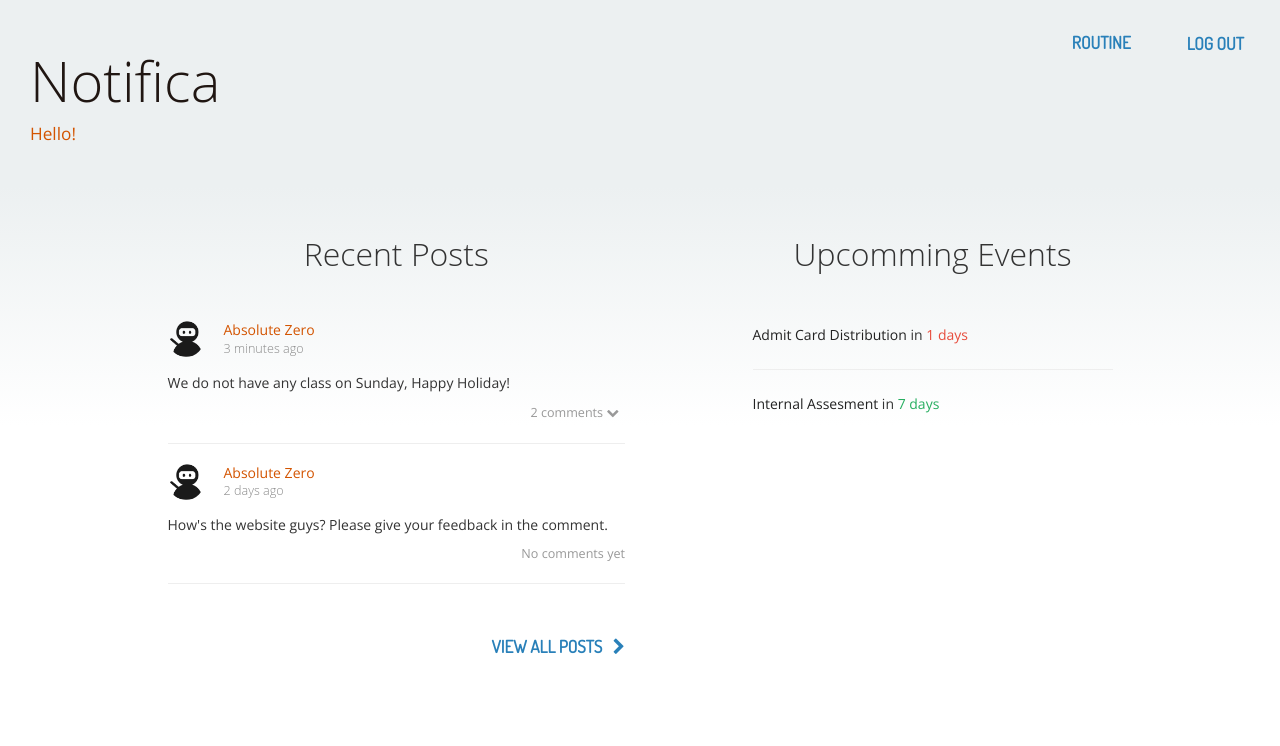
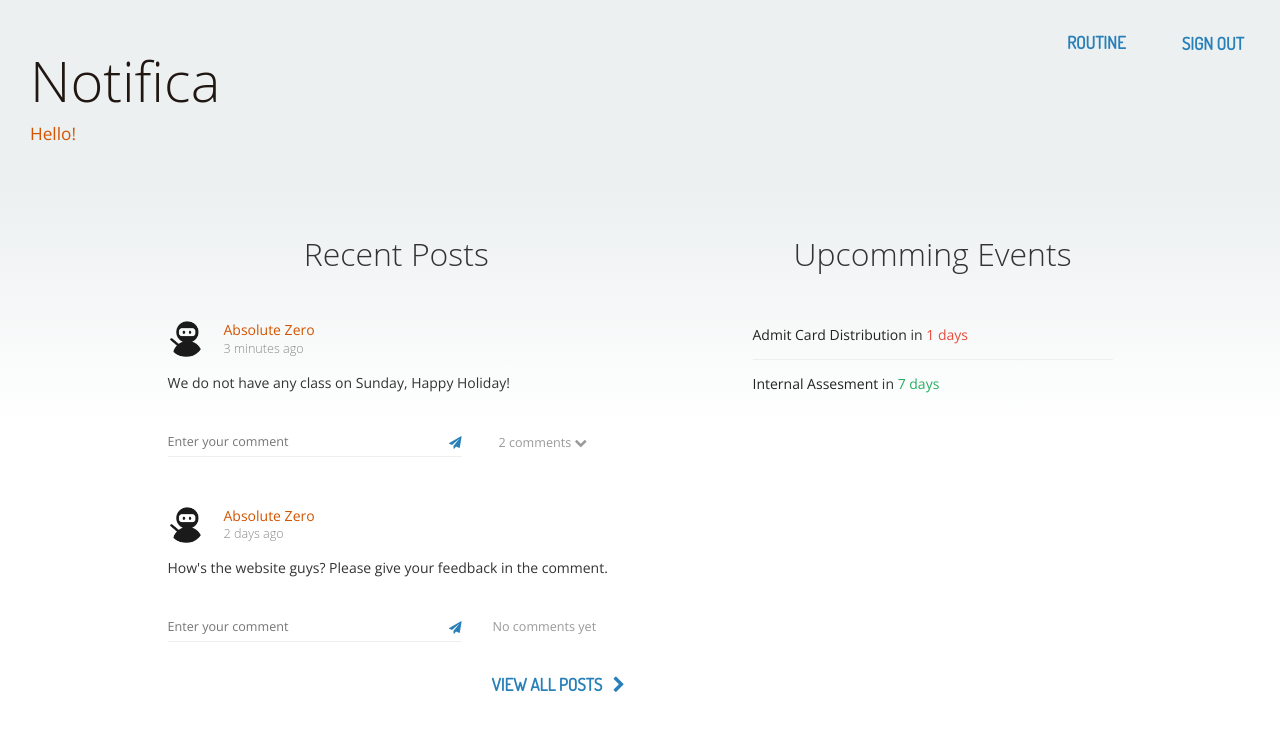
Before and after one commit to coders-circle/Notifica, a Django app: template web/classroom/templates/classroom/user.html in a window 1280 px wide. Shown: the top 746 px of the page. Run offline with Django 3.2, Linux system fonts and the light colour scheme; the template is opened without the code that fills it, so the values that code supplies are empty; some libraries are stand-ins or nearby versions.

Commit message:
finalize design for user's News feed

```diff
--- a/web/classroom/templates/classroom/user.html
+++ b/web/classroom/templates/classroom/user.html
@@ -19,7 +19,7 @@ Notifica: News feed
 <div class="block" id="title-block">
     <form method="post">
         {% csrf_token %}
-        <input type="submit" value="Log Out">
+        <input type="submit" value="Sign out">
     </form>
     <a href="{% url 'routine:routine' %}">Routine</a>
     <h1>Notifica</h1>
@@ -45,11 +45,16 @@ Notifica: News feed
                         We do not have any class on Sunday, Happy Holiday!
                     </p>
                     <div class="comments">
-                        <div class="container-expand-button">
-                            <button class="expand-button">2 comments <i class="fa fa-chevron-down"></i></button>
+                        <div class="container-comment-controls row">
+                            <div class="col-md-8">
+                                <input type="text" placeholder="Enter your comment">
+                                <button class="btn-send"><i class="fa fa-paper-plane"></i></button>
+                            </div>
+                            <div class="col-md-4">
+                                <button class="expand-button">2 comments <i class="fa fa-chevron-down"></i></button>
+                            </div>
                         </div>
                         <div class="list-comment">
-                            <h4>Comments</h4>
                             <div class="comment">
                                 <div class="user-info">
                                     <div class="container-user-avatar">
@@ -71,7 +76,7 @@ Notifica: News feed
                         </div>
                     </div>
                 </div>
-                <hr>
+
                 <div class="card card-post">
                     <div class="op-info">
                         <div class="container-user-avatar">
@@ -85,12 +90,18 @@ Notifica: News feed
                         How's the website guys? Please give your feedback in the comment.
                     </p>
                     <div class="comments">
-                        <div class="container-expand-button">
-                            <div class="expand-button">No comments yet </div>
+                        <div class="container-comment-controls row">
+                            <div class="col-md-8">
+                                <input type="text" placeholder="Enter your comment">
+                                <button class="btn-send"><i class="fa fa-paper-plane"></i></button>
+                            </div>
+                            <div class="col-md-4">
+                                No comments yet
+                            </div>
                         </div>
                     </div>
                 </div>
-                <hr>
+
                 <a id="view-all-link" href="#">View all Posts &nbsp;&nbsp;<i class="fa fa-chevron-right"></i></a>
             </div>
             <div class="col-md-4 col-md-offset-1">
--- a/web/main/templates/main/home.html
+++ b/web/main/templates/main/home.html
@@ -21,7 +21,7 @@ Notifica: Home
             <div class="col-md-6 col-md-offset-6 feature">
                 <h2>Always get notified, never miss a thing</h2>
                 <p>
-                    This app will not only keep you informed about your upcoming classes,
+                    This app not only keeps you informed about your upcoming classes,
                     but also reminds you of exams and unfinished homework.
                     Through the help of this app teachers can notify their students about
                     what topics will be covered in the upcoming lectures and henceforth
--- a/web/main/templates/main/register.html
+++ b/web/main/templates/main/register.html
@@ -23,7 +23,7 @@ Notifica: Register
                     {% csrf_token %}
 
                     {% if error %}
-                    <div class="alert alert-danger">{{ error }} </div>
+                    <div class="error"><i class="fa fa-times-circle"></i> {{ error }}</div>
                     {% endif %}
 
                     <input name="email" type="text" placeholder="Email Address">
--- a/web/main/templates/main/signin.html
+++ b/web/main/templates/main/signin.html
@@ -23,7 +23,7 @@ Notifica: Sign in
                     {% csrf_token %}
 
                     {% if error %}
-                    <div class="alert alert-danger">{{ error }} </div>
+                    <div class="error"><i class="fa fa-times-circle"></i> {{ error }}</div>
                     {% endif %}
 
                     <input name="username" type="text" placeholder="Username">
--- a/web/routine/templates/routine/routine.html
+++ b/web/routine/templates/routine/routine.html
@@ -59,7 +59,6 @@ Routine
             </div>
             {% endfor %}
         </div>
-
         <div class="col-md-10" id="col-r" data-starttime="{{start_time}}" data-endtime="{{end_time}}">
             <!--div class="row row-day" id="row-title-subjects">
                 <button class=" btn ripple-effect"><i class="fa fa-plus"></i> Add Period</button>
--- a/web/static/css/user.css
+++ b/web/static/css/user.css
@@ -52,16 +52,44 @@
     margin-bottom: 50px;
 }
 
-.comments .container-expand-button{
-    text-align: right;
+hr{
+    margin-top: 10px;
+    margin-bottom: 10px;
+}
+
+.comments .container-comment-controls{
     color: #999;
     font-size: 0.9em;
+    margin-top: 40px;
 }
-.comments .container-expand-button button{
+.comments .container-comment-controls .btn-send{
+    color: #2980b9;
+    position: absolute;
+    right: 10px;
+    top: 0px;
+}
+.comments .container-comment-controls button{
     border: none;
     outline: none;
     background-color: transparent;
 }
+.comments .container-comment-controls input[type="text"]{
+    width: 100%;
+    outline: none;
+    border: none;
+    padding: 0px 50px 5px 0px;
+    border-bottom: 1px solid #eee;
+    transition: 0.2s;
+    background-color: transparent;
+}
+.comments .container-comment-controls input[type="text"]:focus{
+    border-bottom: 1px solid #ccc;
+}
+.card-post{
+    margin-top: 50px;
+}
+
+
 .comments .list-comment{
     display: none;
 }
--- a/web/static/js/user.js
+++ b/web/static/js/user.js
@@ -1,6 +1,6 @@
 jQuery(document).ready(function($) {
     $('body').on( 'click', '.expand-button', function(e){
-        var list_comment = $(this).parent().parent().find(".list-comment");
+        var list_comment = $(this).parent().parent().parent().find(".list-comment");
         var chevron = list_comment.parent().find("i");
         if(list_comment.data("hidden") == "false"){
             list_comment.fadeOut();
```
Also changed, not shown: web/static/css/register.css (+15 -0 lines), web/static/css/signin.css (+13 -0 lines), web/db.sqlite3.
